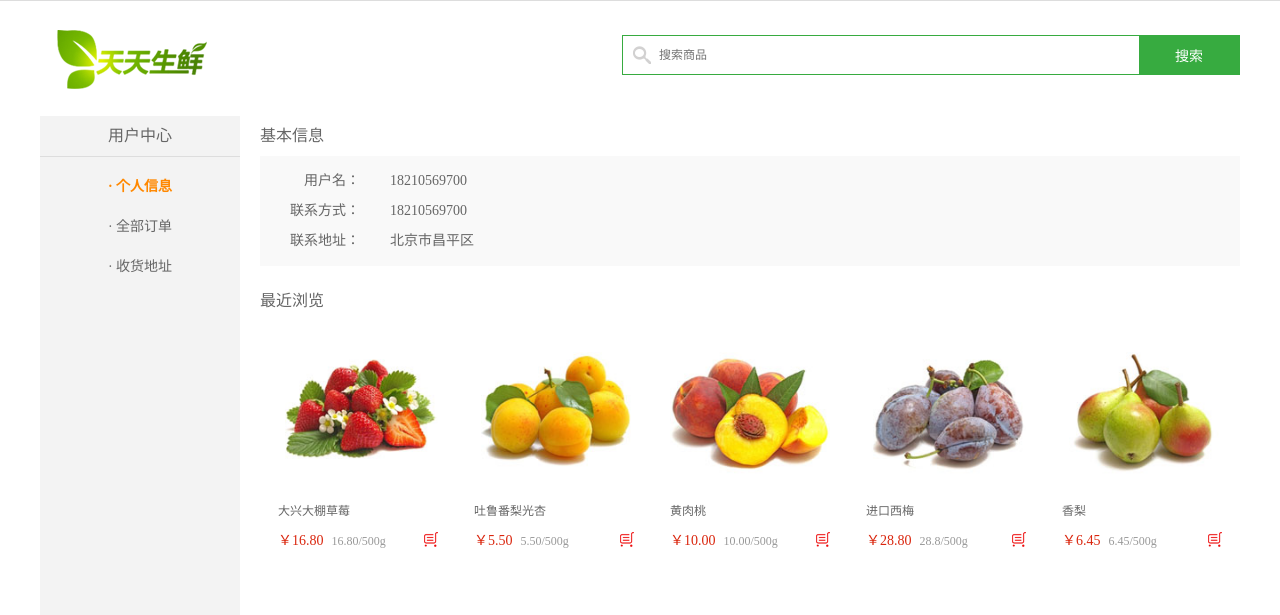
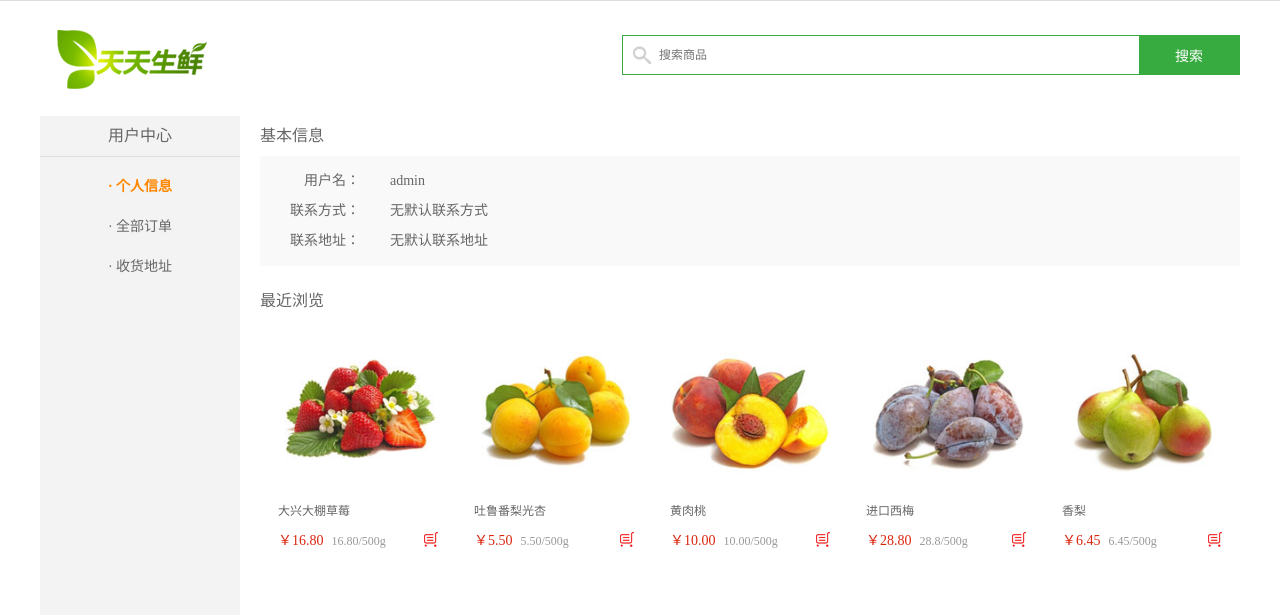
Before and after one commit to chenwhGithub/myDailyFresh, a Django app: page /user/info in a window 1280 px wide. Shown: the part 29-644 px from the top of the page. Run offline with Django 3.2, Linux system fonts and the light colour scheme; a user stored in the database is signed in; data comes from the database, SQL or seed files in the repository; both versions use the stored data as it was after the commit; parts of the project's set-up code (start-up, migrations or seed data) failed here and were passed over.

Commit message:
user_center_info page display info from db address table

```diff
--- a/apps/user/views.py
+++ b/apps/user/views.py
@@ -122,7 +122,14 @@
 class InfoView(LoginRequiredMixin, View):
     def get(self, request):
         ''' 点击用户中心按钮，跳转到 user_center_info.html 页面 '''
-        return render(request, 'user_center_info.html', {'page':'info'})
+        user = request.user
+        addr_default = None
+        try:
+            addr_default = Address.objects.get(user=user, is_default=True)
+        except Address.DoesNotExist:
+            addr_default = None
+
+        return render(request, 'user_center_info.html', {'page':'info', 'addr_default': addr_default})
 
 
 class OrderView(LoginRequiredMixin, View):
--- a/templates/user_center_address.html
+++ b/templates/user_center_address.html
@@ -8,7 +8,7 @@
 			<dl>
 				<dt>当前地址：</dt>
 				{% if addr_default %}
-					<dd>{{ addr_default.addr }} （{{ addr_default.receiver }} 收） {{ addr_default.phone }}</dd>
+					<dd>{{ addr_default.addr }} {{ addr_default.receiver }} 收 {{ addr_default.phone }}</dd>
 				{% else %}
 					<dd>无默认收货地址</dd>
 				{% endif %}
--- a/templates/user_center_info.html
+++ b/templates/user_center_info.html
@@ -6,9 +6,14 @@
 		<div class="info_con clearfix">
 			<h3 class="common_title2">基本信息</h3>
 			<ul class="user_info_list">
-				<li><span>用户名：</span>18210569700</li>
-				<li><span>联系方式：</span>18210569700</li>
-				<li><span>联系地址：</span>北京市昌平区</li>
+				<li><span>用户名：</span>{{ user.username }}</li>
+				{% if addr_default %}
+					<li><span>联系方式：</span>{{ addr_default.phone }}</li>
+					<li><span>联系地址：</span>{{ addr_default.addr }}</li>
+				{% else %}
+					<li><span>联系方式：</span>无默认联系方式</li>
+					<li><span>联系地址：</span>无默认联系地址</li>
+				{% endif %}
 			</ul>
 		</div>
 
```
Also changed, not shown: db.sqlite3.
